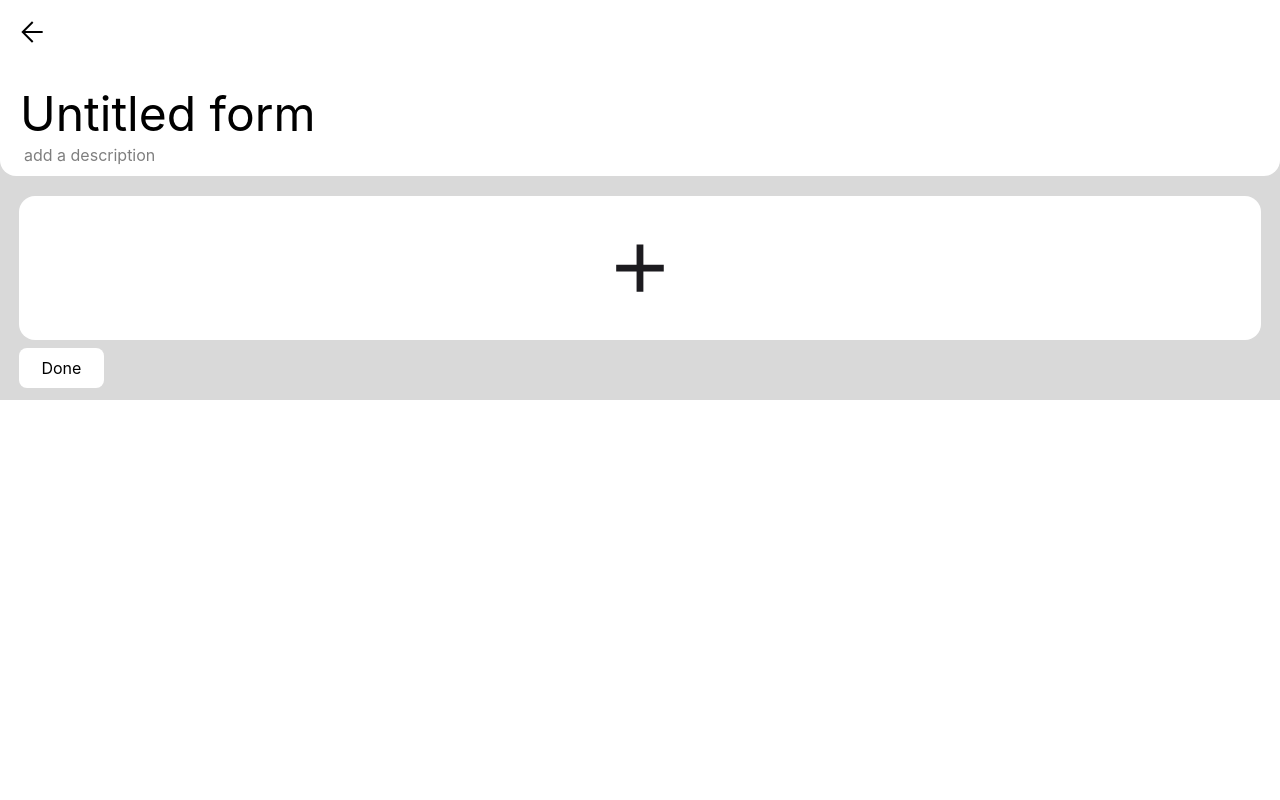
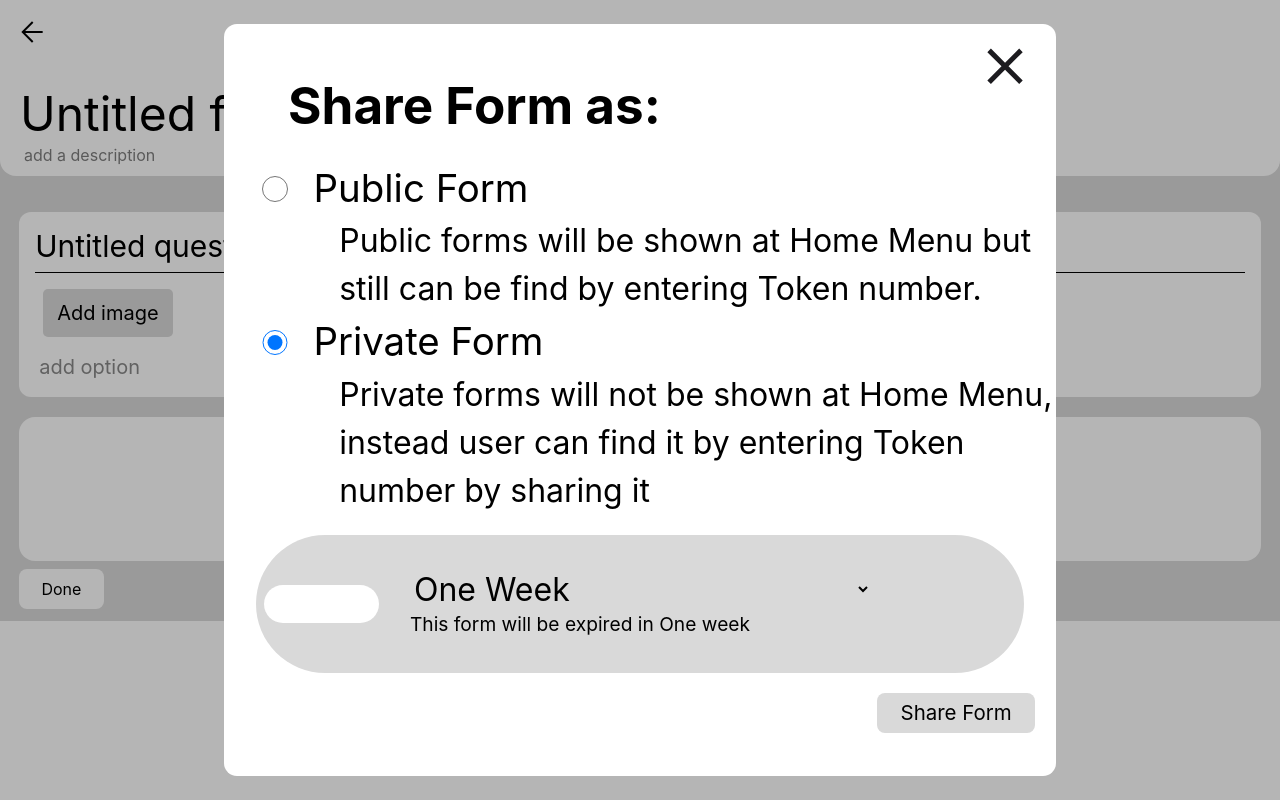
Before and after one commit to chaddjong/projek-vote, a React (Create React App) app: page /form-making in a window 1280 px wide. Both pictures are taken after a click on the button "Done". Built offline with nearby package versions, Linux system fonts and the light colour scheme.

Commit message:
hensin v7

```diff
--- a/src/components/QuestionCard.jsx
+++ b/src/components/QuestionCard.jsx
@@ -32,7 +32,13 @@ function QuestionCard() {
           type="file"
           className="text-[3.5vw] bg-[#D9D9D9] px-[14px] py-[10px] rounded-[5px] lg:text-xl sm:text-[18px] md:text-[20px]"
         >
-          Add image
+          <input
+            type="file"
+            id="file"
+            className="w-auto h-auto hidden"
+            accept="image/*"
+          />
+          <label for="file">Add image</label>
         </button>
       </div>
       {val.map((data, i) => {
--- a/src/components/Share.jsx
+++ b/src/components/Share.jsx
@@ -1,5 +1,6 @@
 import React, { useState } from "react";
 import Close from "../img/close.svg";
+import Clock from "../img/clock.png";
 
 export default function Share({ closeModal }) {
   const [modal, setModal] = useState(true);
@@ -9,26 +10,26 @@ export default function Share({ closeModal }) {
   };
 
   return (
-    <div className="relative">
-      <div className="absolute right-7 top-4">
+    <div className="relative flex flex-col justify-center items-center">
+      <div className="flex flex-col justify-center items-start bg-white rounded-[13px] w-[80%] lg:h-[94vh] md:w-[65%] pb-2">
+        <div className="absolute right-[15%] top-4 md:right-[20%] md:top-6">
           <button onClick={() => closeModal(false)}>
-          <img src={Close} className="w-[4vw]" />
+            <img src={Close} className="w-[4vw] md:w-[3vw]" />
           </button>
         </div>
-      <div className="flex flex-col justify-start">
-        <p className="font-inter font-bold text-[5vw] mt-[3vh] ml-[5vw]">
+        <p className="font-inter font-bold text-[5vw] mt-[3vh] ml-[5vw] md:text-[4vw]">
           Share Form as:
         </p>
-        <div className="flex flex-col justify-start mt-[2vh] ml-[5vw]">
-          <label className="w-[80vw]">
+        <div className="flex flex-col justify-start mt-[2vh] ml-[3vw]">
+          <label className="w-[75vw] md:w-[62vw] ">
             <input
               type="radio"
               value="public"
               name="form"
-              className="mr-[2vw]"
+              className="mr-[2vw] w-[3vw] h-[3vw] md:w-[2vw] md:h-[2vw]"
             />
-            <span className="text-[4.5vw]">Public Form</span>
-            <p className="text-[3.5vw] ml-[6vw]">
+            <span className="text-[4.5vw] md:text-[3vw]">Public Form</span>
+            <p className="text-[3.5vw] md:text-[2.5vw] ml-[6vw]">
               Public forms will be shown at Home Menu but still can be find by
               entering Token number.
             </p>
@@ -38,23 +39,42 @@ export default function Share({ closeModal }) {
               type="radio"
               value="private"
               name="form"
-              className="mr-[2vw]"
+              className="mr-[2vw] w-[3vw] h-[3vw] md:w-[2vw] md:h-[2vw]"
               checked
             />
-            <span className="text-[4.5vw]">Private Form</span>
-            <p className="text-[3.5vw] ml-[6vw]">
+            <span className="text-[4.5vw] md:text-[3vw]">Private Form</span>
+            <p className="text-[3.5vw] md:text-[2.5vw] ml-[6vw]">
               Private forms will not be shown at Home Menu, instead user can
               find it by entering Token number by sharing it
             </p>
           </label>
         </div>
-        <div>
-          <select id="share-period">
+        <div className="w-[100%] flex flex-col items-center justify-end mt-5">
+          <div class="w-[60vw] bg-[#d9d9d9] rounded-full py-[1vw] flex items-center">
+            <img
+              src={Clock}
+              className="p-[1.5vw] bg-white rounded-full ml-2 w-[15%] h-[15%] "
+            />
+            <div class="w-[60%] ml-[4%] ">
+              <select
+                id="share-period"
+                className="text-[3vw] md:text-[2.5vw] w-[100%]  bg-[#D9D9D9]"
+              >
                 <option value="oneweek" selected>
                   One Week
                 </option>
                 <option value="24hours">24 hours</option>
               </select>
+              <p className="text-[2vw] md:text-[1.5vw]">
+                This form will be expired in One week
+              </p>
+            </div>
+          </div>
+          <div className="w-[95%] flex justify-end mb-4">
+            <button className="h-[5vh] w-[20%] bg-[#d9d9d9] mt-5 text-[1.6vw] rounded-lg active:bg-slate-500">
+              Share Form
+            </button>
+          </div>
         </div>
       </div>
     </div>
--- a/src/pages/MobileFormMaking.jsx
+++ b/src/pages/MobileFormMaking.jsx
@@ -46,7 +46,7 @@ function MobileFormMaking() {
           </button>
           {openmodal && (
             <div className="bg-[#0000004a] fixed top left-0 right-0 bottom-0 w-[100vw] h-[100vh] flex justify-center items-center">
-              <div className="bg-white w-[83vw] h-[35vh] rounded-[13px]">
+              <div className="">
                 <Share closeModal={setOpenModal} />
               </div>
             </div>
@@ -73,6 +73,7 @@ function MobileFormMaking() {
               ></input>
             </div>
           </div>
+          <QuestionCard />
           {val.map((data, i) => {
             return (
               <div className="flex flex-col w-[100%] justify-center items-center ">
@@ -95,9 +96,21 @@ function MobileFormMaking() {
           </div>
         </div>
         <div class="h-[5vh] w-[30%] flex justify-start items-center max-[1024px]:hidden">
-          <button class="h-[5vh] w-[22%] mt-4 bg-white rounded-lg ml-[5%] hover:bg-orange-300 active:bg-orange-400">
+          <button
+            onClick={() => {
+              setOpenModal(true);
+            }}
+            class="h-[5vh] w-[22%] mt-4 bg-white rounded-lg ml-[5%] hover:bg-orange-300 active:bg-orange-400"
+          >
             Done
           </button>
+          {openmodal && (
+            <div className="bg-[#0000004a] fixed top left-0 right-0 bottom-0 w-[100vw] h-[100vh] flex justify-center items-center">
+              <div className="">
+                <Share closeModal={setOpenModal} />
+              </div>
+            </div>
+          )}
         </div>
       </div>
     </body>
```
Also changed, not shown: src/img/clock.png (added). Lines whose indentation alone changed are shown as unchanged.
